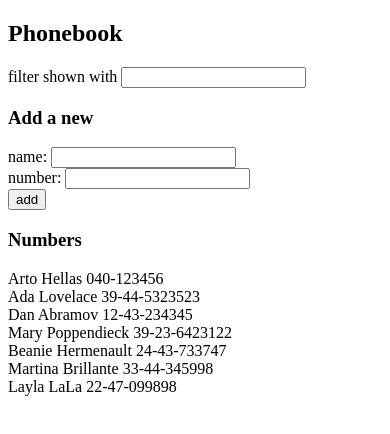
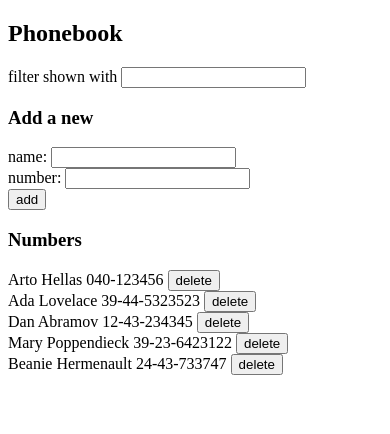
Before and after one commit to HatofulGirlfriend/fullstackopen-exercises, a React (Create React App) app in the folder part2/thephonebook/: page / in a window 390 px wide. Shown: the top 434 px of the page. Built offline with nearby package versions, Linux system fonts and the light colour scheme; data requests are answered from the project's data file.

Commit message:
2.14: The Phonebook step9

```diff
--- a/part2/thephonebook/db.json
+++ b/part2/thephonebook/db.json
@@ -24,16 +24,6 @@
       "name": "Beanie Hermenault",
       "number": "24-43-733747",
       "id": 5
-    },
-    {
-      "name": "Martina Brillante",
-      "number": "33-44-345998",
-      "id": 6
-    },
-    {
-      "name": "Layla LaLa",
-      "number": "22-47-099898",
-      "id": 7
     }
   ]
 }
--- a/part2/thephonebook/src/App.js
+++ b/part2/thephonebook/src/App.js
@@ -1,5 +1,4 @@
 import { useState, useEffect } from "react";
-import axios from "axios";
 import PersonForm from "./components/PersonForm";
 import Persons from "./components/Persons";
 import Filter from "./components/Filter";
@@ -68,6 +67,17 @@ const App = () => {
     }
   };
 
+
+  const deletePerson = (idToDelete, personToDelete) => {
+    if (window.confirm(`Delete ${personToDelete}?`)) {
+      personService
+        .remove(idToDelete)
+        .then(() => {
+          setSelected(persons.filter(p => p.id !== idToDelete))
+        })
+    }
+  }
+
   return (
 
     <div>
@@ -83,6 +93,8 @@ const App = () => {
           key={person.id}
           personName={person.name}
           personNumber={person.number}
+          handleDeletePersons={deletePerson}
+          id={person.id}
         />
       ))}
     </div>
--- a/part2/thephonebook/src/components/Persons.js
+++ b/part2/thephonebook/src/components/Persons.js
@@ -1,7 +1,8 @@
-const Persons = ({ personName, personNumber }) => {
+const Persons = ({ personName, personNumber, handleDeletePersons, id }) => {
     return (
       <div>
-        {personName} {personNumber}
+        {personName} {personNumber} {""}
+        <button onClick={() => handleDeletePersons(id, personName)}>delete</button>
       </div>
     );
   };
--- a/part2/thephonebook/src/services/persons.js
+++ b/part2/thephonebook/src/services/persons.js
@@ -11,4 +11,11 @@ const create = nameObject => {
     return request.then(response => response.data)
 }
 
-export default { getAll, create }
+const remove = (id) => {
+    const request = axios.delete(`${baseUrl}/${id}`)
+    return request.then(response => response.data)
+}
+
+const exportedObject = { getAll, create, remove }
+
+export default exportedObject
```
